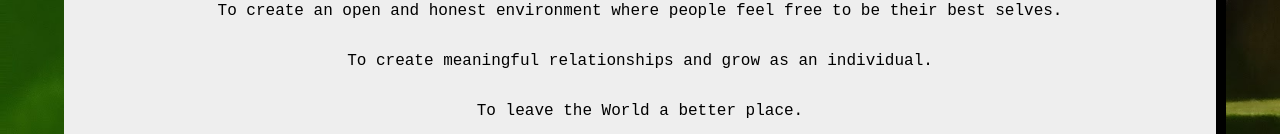
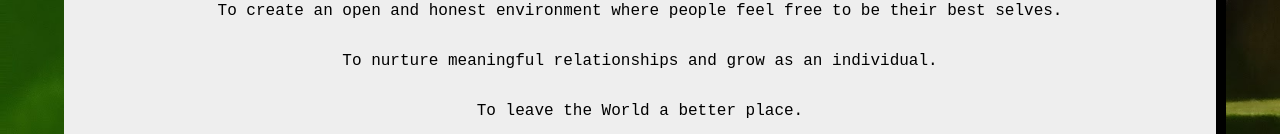
Before and after one commit to Bluemooses/Jacob-Brenke-Web-Page, a React (Create React App) app: page /mission in a window 1280 px wide. Shown: the part 266-400 px from the top of the page. Built offline with nearby package versions, Linux system fonts and the light colour scheme.

Commit message:
NURTURE RELATIONSHIPS

```diff
--- a/src/Components/Mission/Mission.js
+++ b/src/Components/Mission/Mission.js
@@ -9,7 +9,7 @@ export default function Mission(props) {
         To create an open and honest environment where people feel free to be
         their best selves.
       </p>
-      <p>To create meaningful relationships and grow as an individual.</p>
+      <p>To nurture meaningful relationships and grow as an individual.</p>
       <p>To leave the World a better place.</p>
 
       <button className="buton" onClick={() => history.push("/")}>
```
